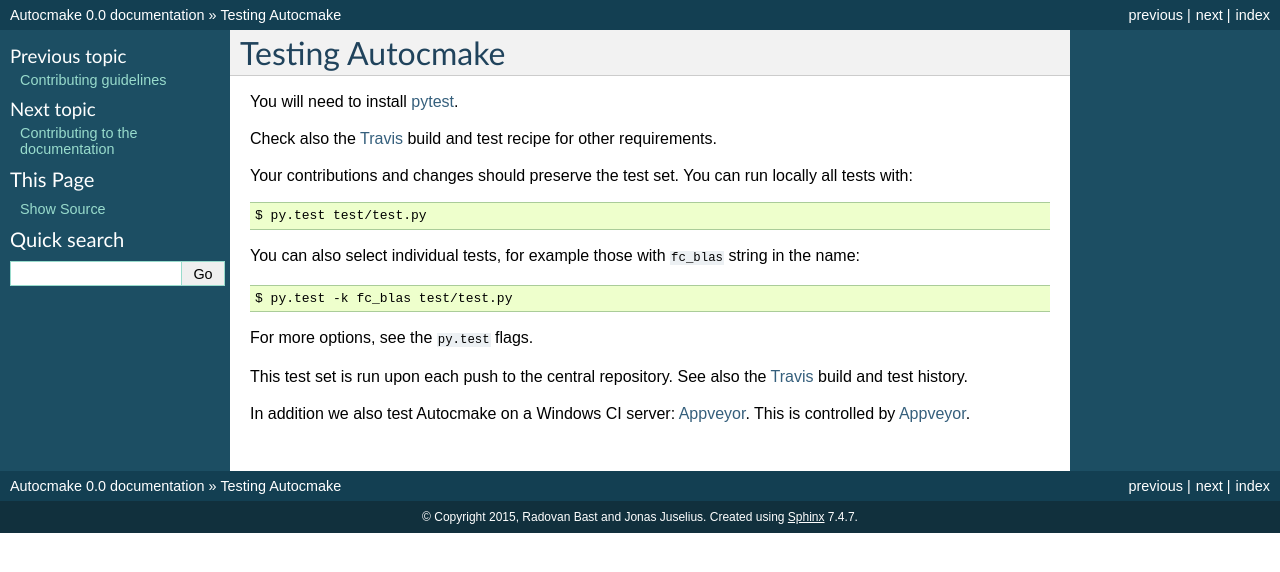
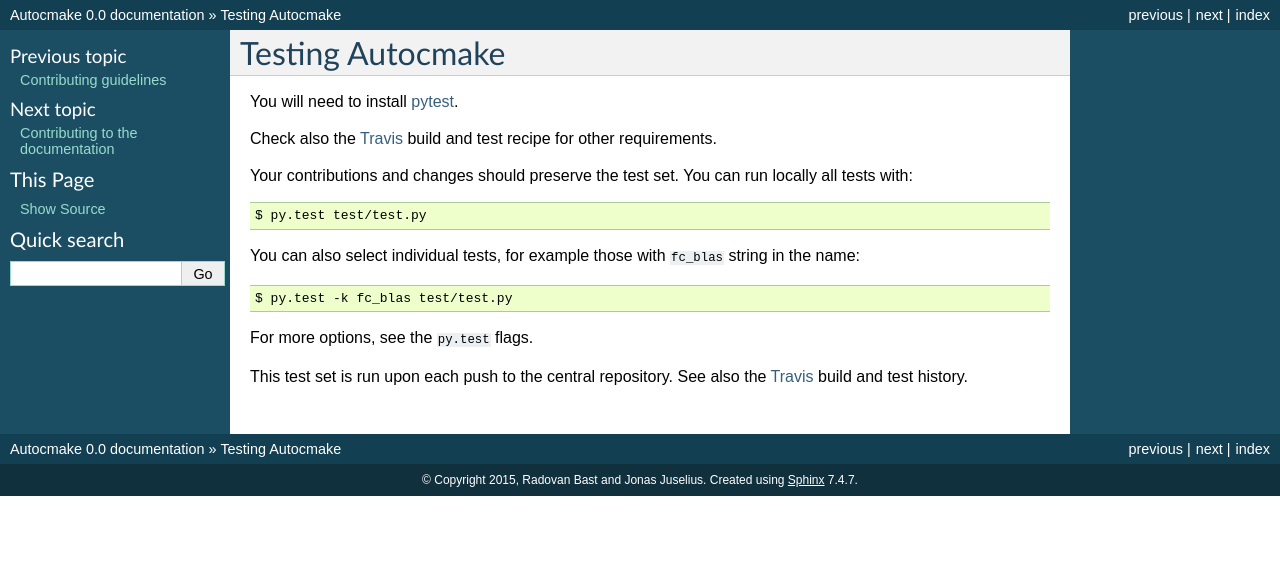
Before and after one commit to dev-cafe/autocmake, a Sphinx documentation site: the page built from doc/contributors/testing.rst, in a window 1280 px wide. Shown: the top 572 px of the page. Built offline with Sphinx 7.4.7, drawn with Linux system fonts in a browser that asks for light colours.

Commit message:
rm leftovers

```diff
--- a/doc/contributors/testing.rst
+++ b/doc/contributors/testing.rst
@@ -21,6 +21,3 @@ For more options, see the ``py.test`` flags.
 This test set is run upon each push to the central repository.
 See also the `Travis <https://travis-ci.org/scisoft/autocmake/builds>`__
 build and test history.
-
-In addition we also test Autocmake on a Windows CI server: `Appveyor <https://ci.appveyor.com/project/bast/autocmake/history>`__.
-This is controlled by `Appveyor <https://github.com/scisoft/autocmake/blob/master/appveyor.yml>`__.
```
Also changed, not shown: README.md (+0 -1 lines).
